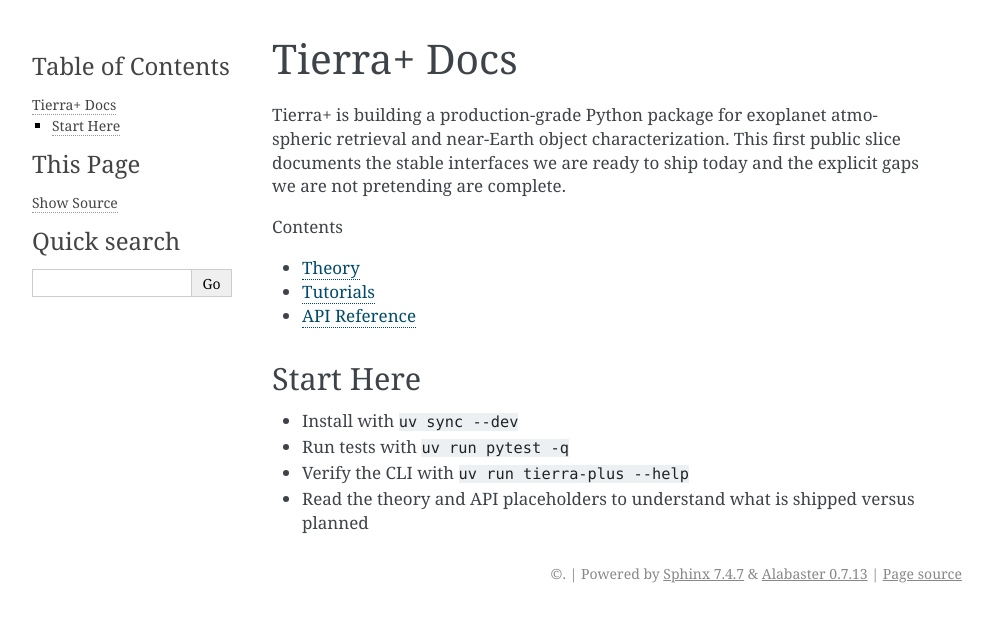
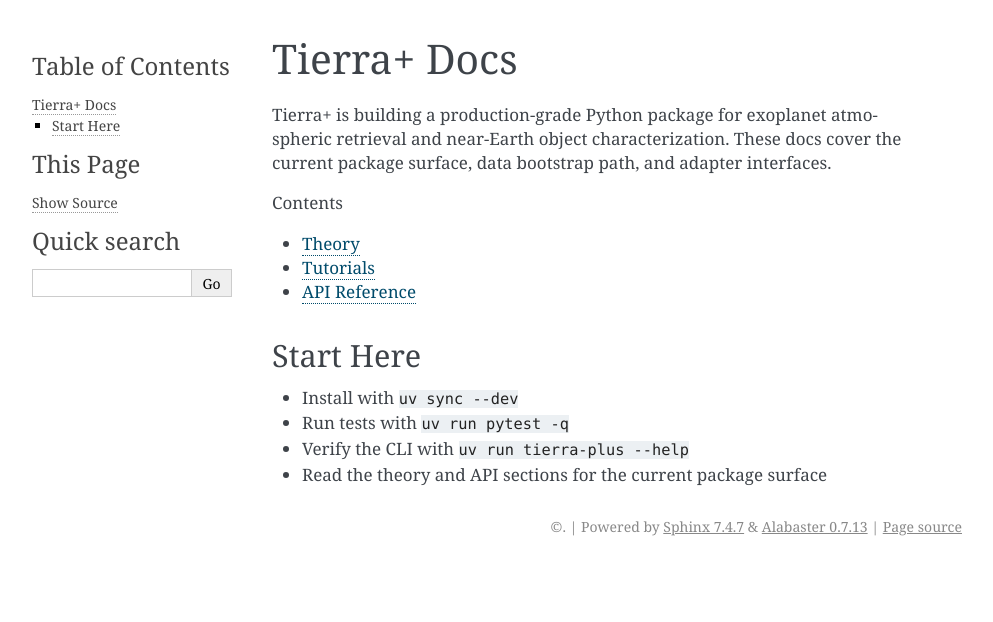
Before and after one commit to Vectigen/tierra-plus, a Sphinx documentation site: the page built from docs/index.md, in a window 1280 px wide. Shown: the top 622 px of the page, without its empty margins (148-1141 px from the left). Built offline with Sphinx 7.4.7, drawn with Linux system fonts in a browser that asks for light colours.

````diff
--- a/docs/index.md
+++ b/docs/index.md
@@ -1,8 +1,8 @@
 # Tierra+ Docs
 
 Tierra+ is building a production-grade Python package for exoplanet atmospheric retrieval and
-near-Earth object characterization. This first public slice documents the stable interfaces we are
-ready to ship today and the explicit gaps we are not pretending are complete.
+near-Earth object characterization. These docs cover the current package surface, data bootstrap
+path, and adapter interfaces.
 
 ```{toctree}
 :maxdepth: 2
@@ -18,4 +18,4 @@ api/index
 - Install with `uv sync --dev`
 - Run tests with `uv run pytest -q`
 - Verify the CLI with `uv run tierra-plus --help`
-- Read the theory and API placeholders to understand what is shipped versus planned
+- Read the theory and API sections for the current package surface
````
Also changed, not shown: BACKLOG.md (+1 -1 lines), README.md (+7 -9 lines), docs/README.md (+1 -1 lines), docs/theory/index.md (+1 -1 lines), docs/tutorials/index.md (+1 -1 lines), 2 other files.
